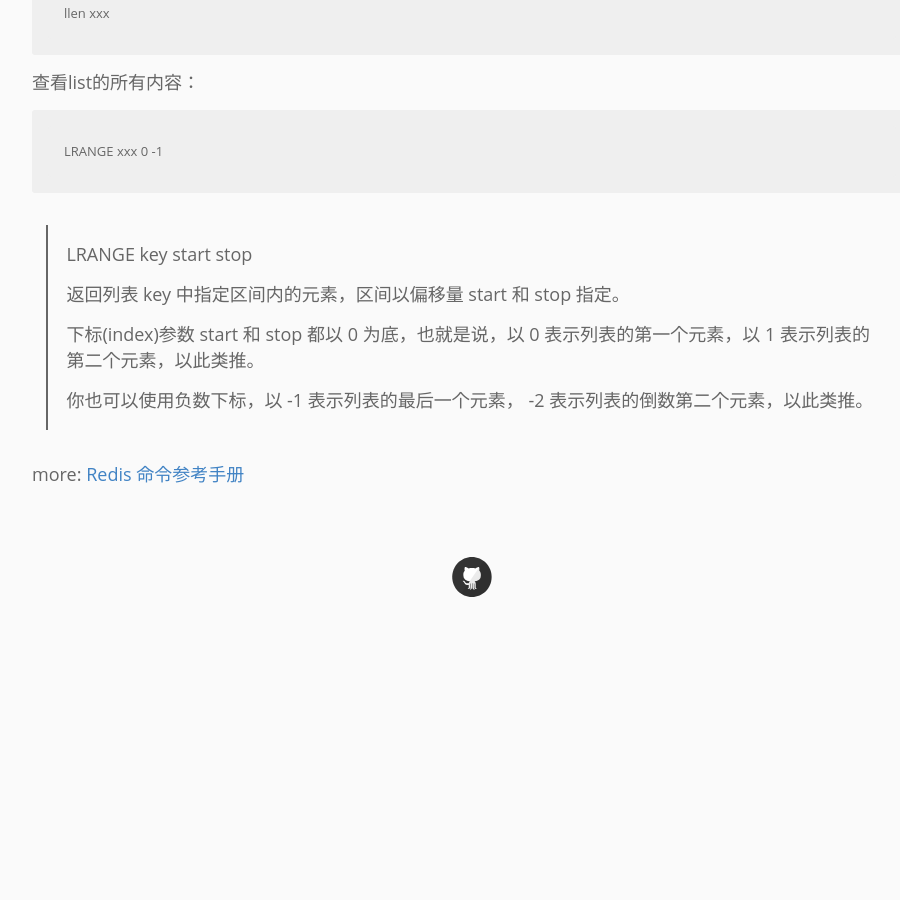
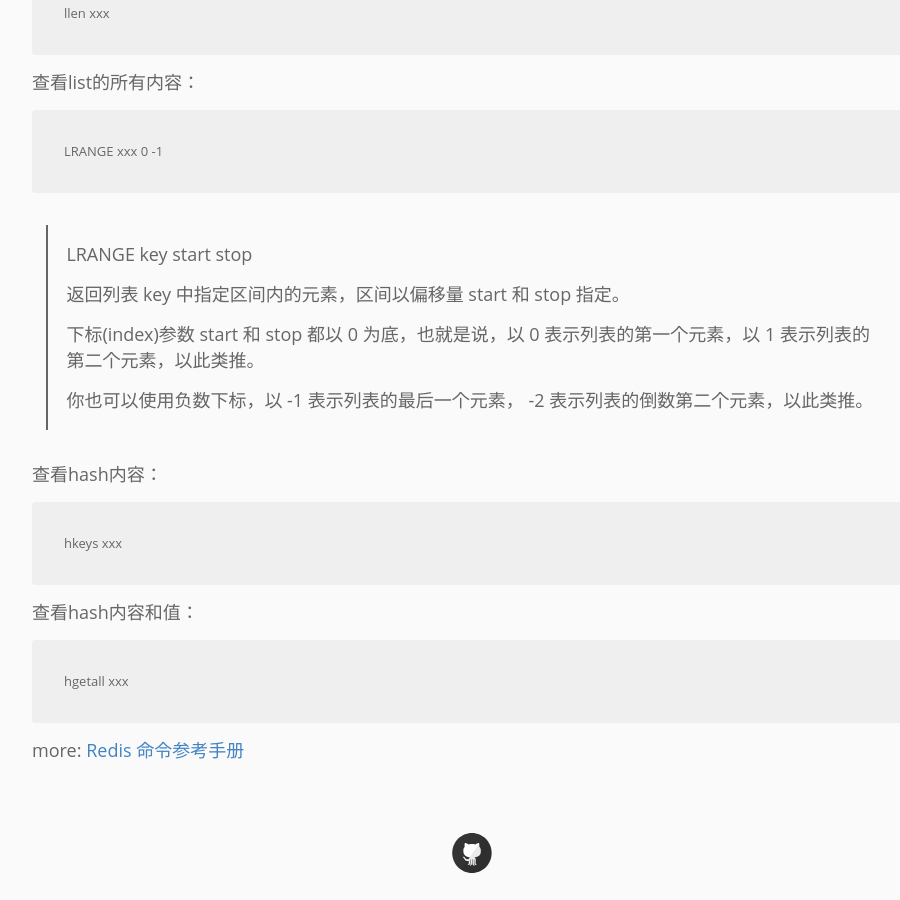
Before and after one commit to pingmalu/pingmalu.github.io, a Jekyll site: the page built from _posts/2015-11-24-Redis客户端常用命令.md, in a window 1280 px wide and 900 px high, scrolled down 995 px. Shown: the whole window, without its empty margins (168-1068 px from the left). Built offline with Jekyll 4.4.1, drawn with Linux system fonts in a browser that asks for light colours; Markdown is read by kramdown in place of the engine named in the settings; before the commit the page ends 1618 px from its top, so only the background shows below that.

Commit message:
Update 2015-11-24-Redis客户端常用命令.md

```diff
--- a/_posts/2015-11-24-Redis客户端常用命令.md
+++ b/_posts/2015-11-24-Redis客户端常用命令.md
@@ -35,5 +35,14 @@ title: Redis客户端常用命令
 >
 >你也可以使用负数下标，以 -1 表示列表的最后一个元素， -2 表示列表的倒数第二个元素，以此类推。
 
+查看hash内容：
+
+    hkeys xxx
+
+查看hash内容和值：
+
+    hgetall xxx
+
+
 more:
 [Redis 命令参考手册](http://redisdoc.com/)
```
